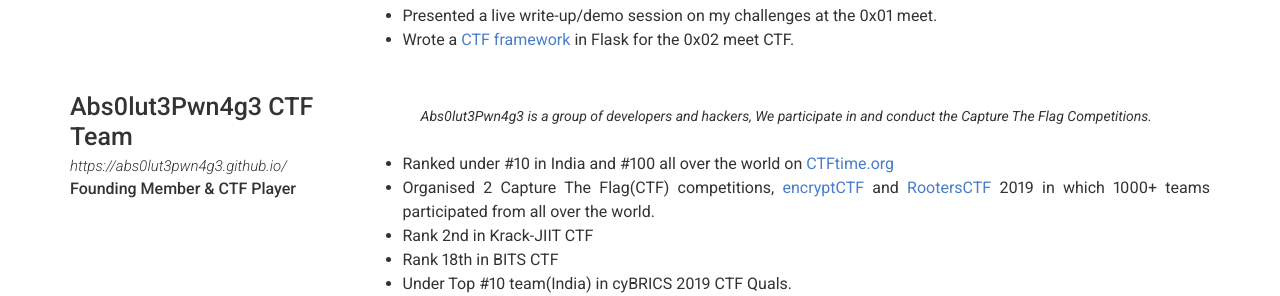
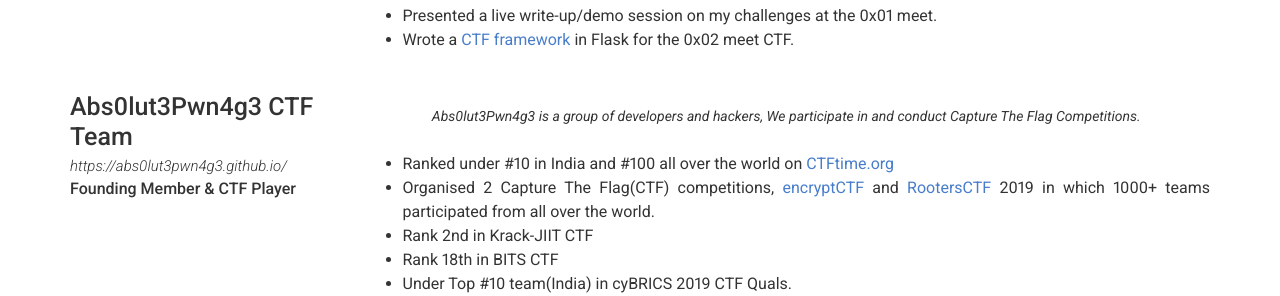
Before and after one commit to eshaan7/eshaan7.github.io, a Jekyll site: the page built from index.md, in a window 1280 px wide and 900 px high, scrolled down 1184 px. Shown: the part 152-448 px from the top of the window. Built offline with Jekyll 4.4.1, drawn with Linux system fonts in a browser that asks for light colours.

Commit message:
Update volunteering_experience.yml

```diff
--- a/_data/volunteering_experience.yml
+++ b/_data/volunteering_experience.yml
@@ -22,7 +22,7 @@
   link: https://abs0lut3pwn4g3.github.io/
   job_title: Founding Member & CTF Player
   quote: >
-   Abs0lut3Pwn4g3 is a group of developers and hackers, We participate in and conduct the Capture The Flag Competitions.
+   Abs0lut3Pwn4g3 is a group of developers and hackers, We participate in and conduct Capture The Flag Competitions.
   description: |
     - Ranked under \#10 in India and \#100 all over the world on <a href="https://ctftime.org/team/72103" taget="_blank">CTFtime.org</a>
     - Organised 2 Capture The Flag(CTF) competitions, <a href="https://ctftime.org/event/771" target="_blank">encryptCTF</a> and <a href="https://ctftime.org/event/886" target="_blank">RootersCTF</a> 2019 in which 1000+ teams participated from all over the world.
```
